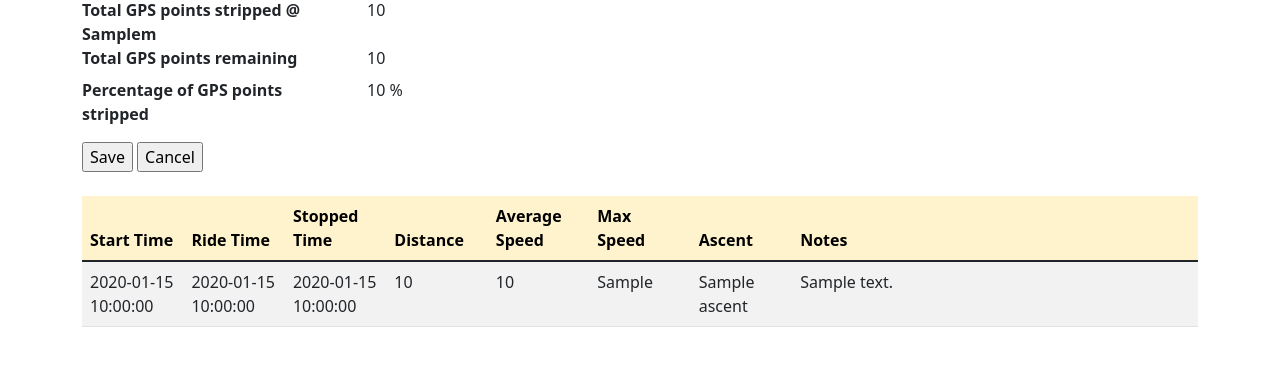
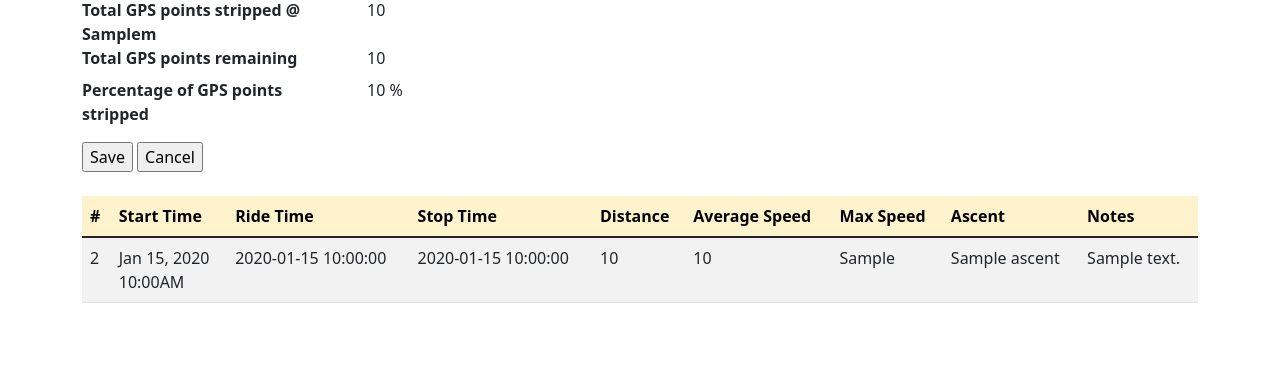
Before and after one commit to BillWilliams79/Cyclemeter-Map-Concat, a Flask app: template templates/gps_transform.html in a window 1280 px wide. Shown: the part 254-620 px from the top of the page. Run offline with Flask 2, Linux system fonts and the light colour scheme; the template is opened without the code that fills it: most values are stand-ins (such as "Sample title", 1, 10 or a date in 2020).

Commit message:
didn't look at this for some, commit the balance of the changes made in Nov '21

```diff
--- a/app.py
+++ b/app.py
@@ -15,6 +15,28 @@ app = Flask(__name__)
 @app.template_filter('add_comma')
 def add_comma(number):
     return '{:,}'.format(number)
+
+@app.template_filter('date_MDY')
+def date_MDY(iso_dt):
+    return iso_dt.strftime('%b %d, %Y')
+
+@app.template_filter('date_HM')
+def date_HM(iso_dt):
+    return iso_dt.strftime('%I:%M%p')
+
+@app.template_filter('strip_leading_zeros')
+def strip_leading_zeros(time_string):
+    #
+    # assuming a properly formated HH:MM:SS input value, reads and strips zeros from HH
+    #
+    if time_string[0:2] == '00':
+        return_time = time_string[3:]
+    elif time_string[0] == '0':
+        return_time = time_string[1:]
+    else:
+        return_time = time_string
+
+    return return_time
 
 etlop_df = gps_utils.init_etlop_df()
 gps_utils.init_blue_descriptors(etlop_df)
--- a/gps_extract.py
+++ b/gps_extract.py
@@ -229,13 +229,13 @@ def cm_sqlite3_extract(etlop_df):
                         JOIN
                             route USING(routeID)
                         WHERE
-                            run.notes LIKE '%kyle%'
+                            run.notes LIKE '%chris %'
                     """
 
     #
     # extract cyclemeter run into a dataframe where each row is a separate run
     #
-    etlop_df.at[0,"run_df"] = pd.read_sql_query(cm_extract_sql, con)
+    etlop_df.at[0,"run_df"] = pd.read_sql_query(notes_extract_sql, con)
     # use temp option_context to alter display details of a pandas dataframe
     #with pd.option_context("display.max_rows", 20, "display.max_columns", 15, "display.min_rows", 20):
     #    print(etlop_df.at[0,"run_df"] )
--- a/static/css/main.css
+++ b/static/css/main.css
@@ -1,4 +1,3 @@
-
-  table {
-    padding: 4;
+.no_wrap {
+    white-space: nowrap;
 }
--- a/templates/gps_transform.html
+++ b/templates/gps_transform.html
@@ -32,28 +32,31 @@
     </dl>
         <form method="POST", action="/gps_load" >
             <input type="submit" value="Save">
-            <input type="submit" formaction="/" formmethod="GET" value="Cancel">
+            <input type="button" formaction="/" formmethod="GET" value="Cancel">
         </form>
         <br>
         <table class="table table-striped table-hover">
             <thead>
             <tr class="table-warning sticky-top">
-                <th class="col-sm-1">Start Time</th>
-                <th class="col-sm-1">Ride Time</th>
-                <th class="col-sm-1">Stopped Time</th>
-                <th class="col-sm-1">Distance</th>
-                <th class="col-sm-1">Average Speed</th>
-                <th class="col-sm-1">Max Speed</th>
-                <th class="col-sm-1">Ascent</th>
-                <th class="col-sm-4">Notes</th>
+                <th>#</th>
+                <th class="no_wrap">Start Time</th>
+                <th>Ride Time</th>
+                <th>Stop Time</th>
+                <th>Distance</th>
+                <th>Average Speed</th>
+                <th>Max Speed</th>
+                <th>Ascent</th>
+                <th>Notes</th>
             </tr>
             </thead>
             <tbody>
                 {% for run_tuple in run_df.itertuples() %}
             <tr>
-                <td>{{run_tuple.title_formatted_startTime }}</th>
-                <td>{{ run_tuple.runTime }}</td>
-                <td>{{ run_tuple.stoppedTime }}</td>
+                <td>{{run_tuple.Index + 1 }}</td>
+                <td class= "no_wrap">{{ run_tuple.startTime | date_MDY }}<br>
+                    {{ run_tuple.startTime | date_HM }}</td>
+                <td>{{ run_tuple.runTime | strip_leading_zeros }}</td>
+                <td>{{ run_tuple.stoppedTime | strip_leading_zeros }}</td>
                 <td>{{ run_tuple.distance }}</td>
                 <td>{{ run_tuple.average_speed | round(1)}}</td>
                 <td>{{ run_tuple.maxSpeed }}</td>
```
Also changed, not shown: 1 other file.
